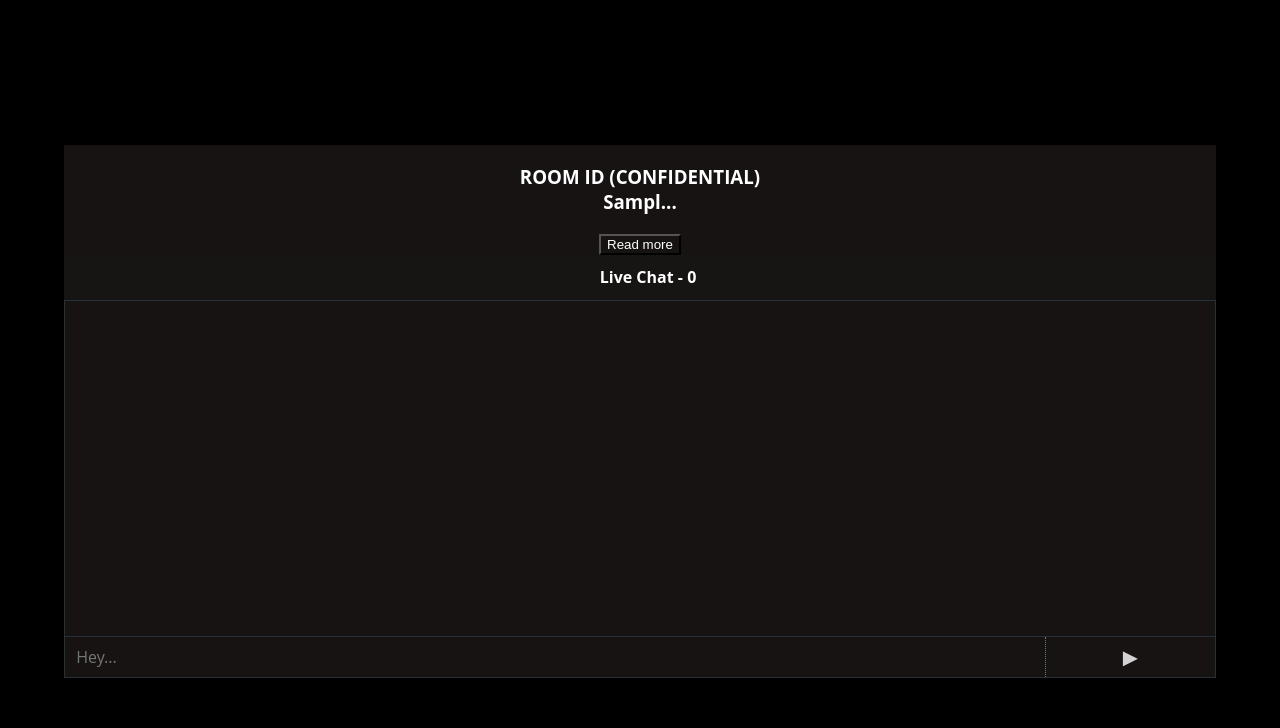
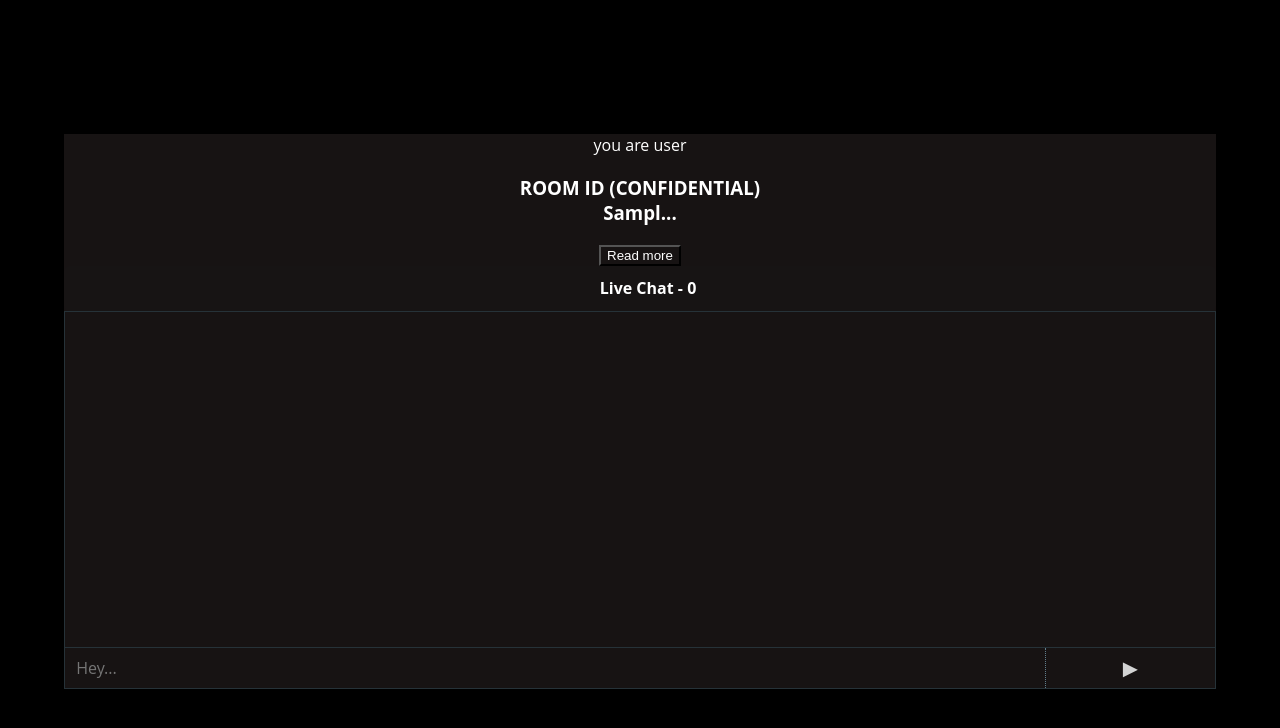
Before and after one commit to shivam-kumar123/realtimeChatAppClient2.0, a React (Create React App) app: page / in a window 1280 px wide. Both pictures are taken after typing "Sample", "Sample" into the empty fields and a click on the button "CHAT". Shown: the top 728 px of the page. Built offline with nearby package versions, Linux system fonts and the light colour scheme; no server answers.

Commit message:
admin user text added

```diff
--- a/src/components/Chat.js
+++ b/src/components/Chat.js
@@ -3,13 +3,13 @@ import ScrollToBottom from "react-scroll-to-bottom"
 
 import './Chat.css'
 
-function Chat({socket, name, hash}) {
+function Chat({socket, name, hash, isAdmin}) {
 
     const [hashInitials, SetHashInitials] = useState(hash.substr(0,5) + "...")
     const [displayButton, SetDisplayButton] = useState('more')
     const [currentMessage, setCurrentMessage] = useState('')
     const [messageList, setMessageList] = useState([])
-    const [yourID, setYourID] = useState()
+    const [yourID, setYourID] = useState() //socket.id
     const [userCount, SetUserCount] = useState(0)
 
     useEffect(() => {
@@ -101,6 +101,7 @@ function Chat({socket, name, hash}) {
 
     return(
         <div>
+          you are {isAdmin ? "admin" : "user"}
             <div>
                 <h3>
                     ROOM ID (CONFIDENTIAL)
--- a/src/components/Login.js
+++ b/src/components/Login.js
@@ -12,6 +12,7 @@ function Login() {
     const [hash, setHash] = useState(''); // Room id used in socket.io
     const [showCopy, SetShowCopy] = useState(false) // showing copy button
     const [showChat, SetShowChat] = useState(false) // showing chats
+    const [isAdmin, setIsAdmin] = useState(false); // Track admin status
 
     // helps to join the room using socket.io by emitting our unique hash
     const joinRoom = (e) => {
@@ -31,6 +32,7 @@ function Login() {
         });
         setHash(str);
         SetShowCopy(true)
+        setIsAdmin(true) // Set admin status
     };
 
     // helps in copying the hash value generated by the system
@@ -42,8 +44,7 @@ function Login() {
     };
 
     return (
-        <div>
-
+            <div>
             {
                 !showChat &&
                 <div className="login-box">
@@ -90,6 +91,7 @@ function Login() {
                     socket={socket}
                     name={name}
                     hash={hash}
+                    isAdmin={isAdmin}
                 />
             }
         </div>
```
